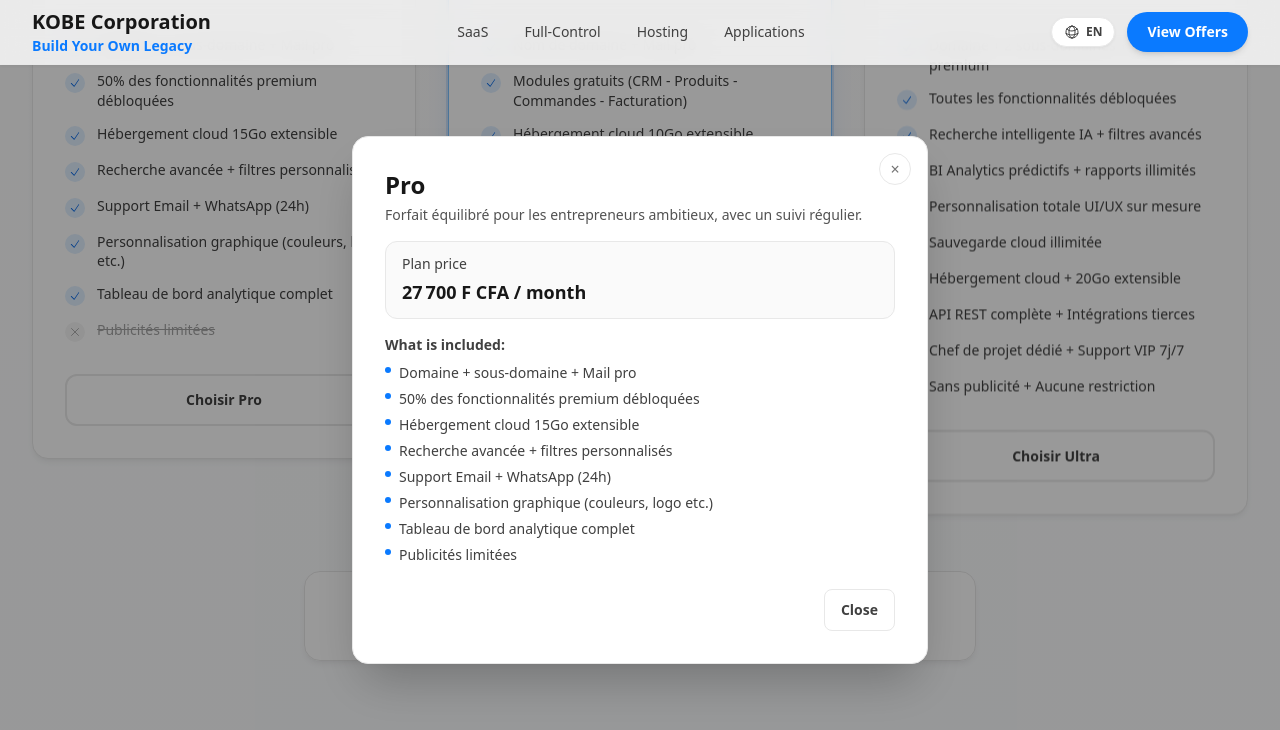
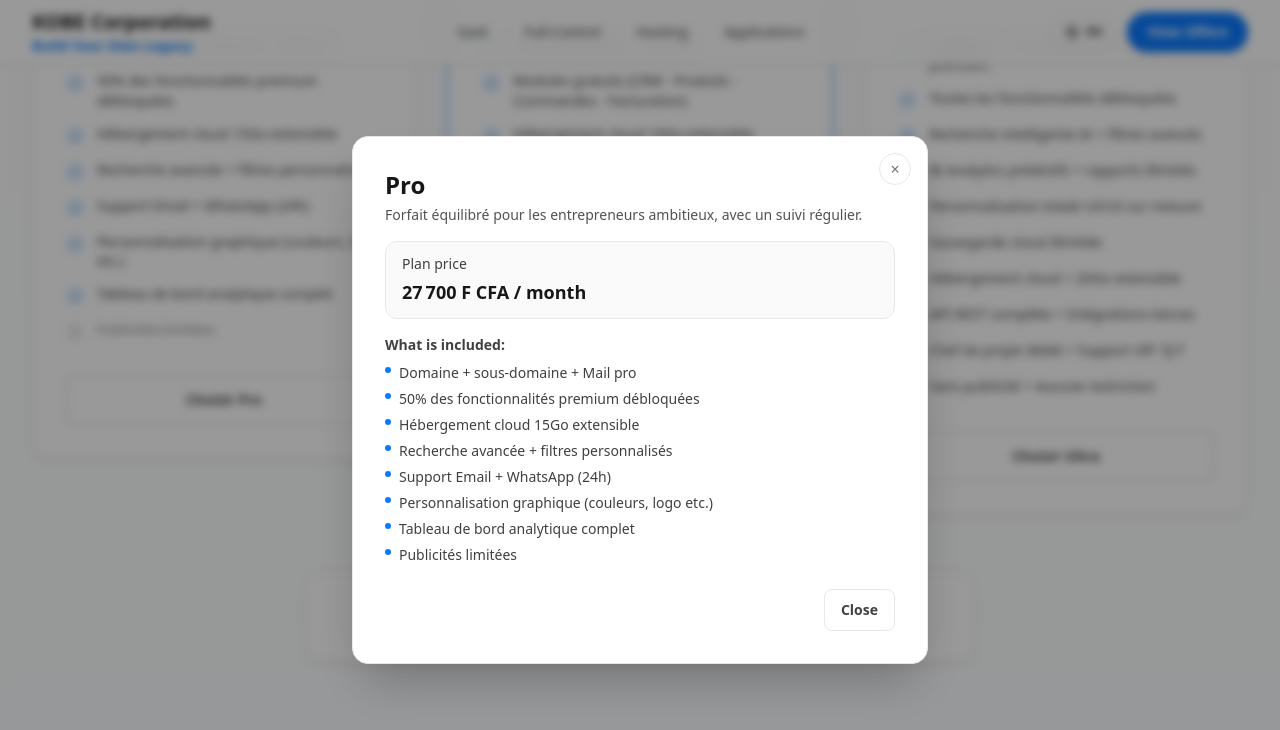
Before and after one commit to KOBE-Corporation/pricing-kobecorp, a React (Vite) app: page / in a window 1280 px wide. Both pictures are taken after a click on the button "Choisir Pro". Shown: the part 2140-2870 px from the top of the page. Built offline with nearby package versions, Linux system fonts and the light colour scheme.

Commit message:
Update SaaS component to enhance modal styling by increasing z-index and adding backdrop blur effect for improved visibility and user experience.

```diff
--- a/src/pages/SaaS.tsx
+++ b/src/pages/SaaS.tsx
@@ -235,7 +235,7 @@
       {/* Modal détails forfait */}
       {selectedPlan && (
         <div
-          className="fixed inset-0 z-40 flex items-center justify-center bg-black/40 px-4"
+          className="fixed inset-0 z-50 flex items-center justify-center bg-black/40 backdrop-blur-sm px-4"
           role="dialog"
           aria-modal="true"
           aria-label={language === 'fr' ? `Détails du forfait ${selectedPlan.name}` : `Plan details ${selectedPlan.name}`}
```
